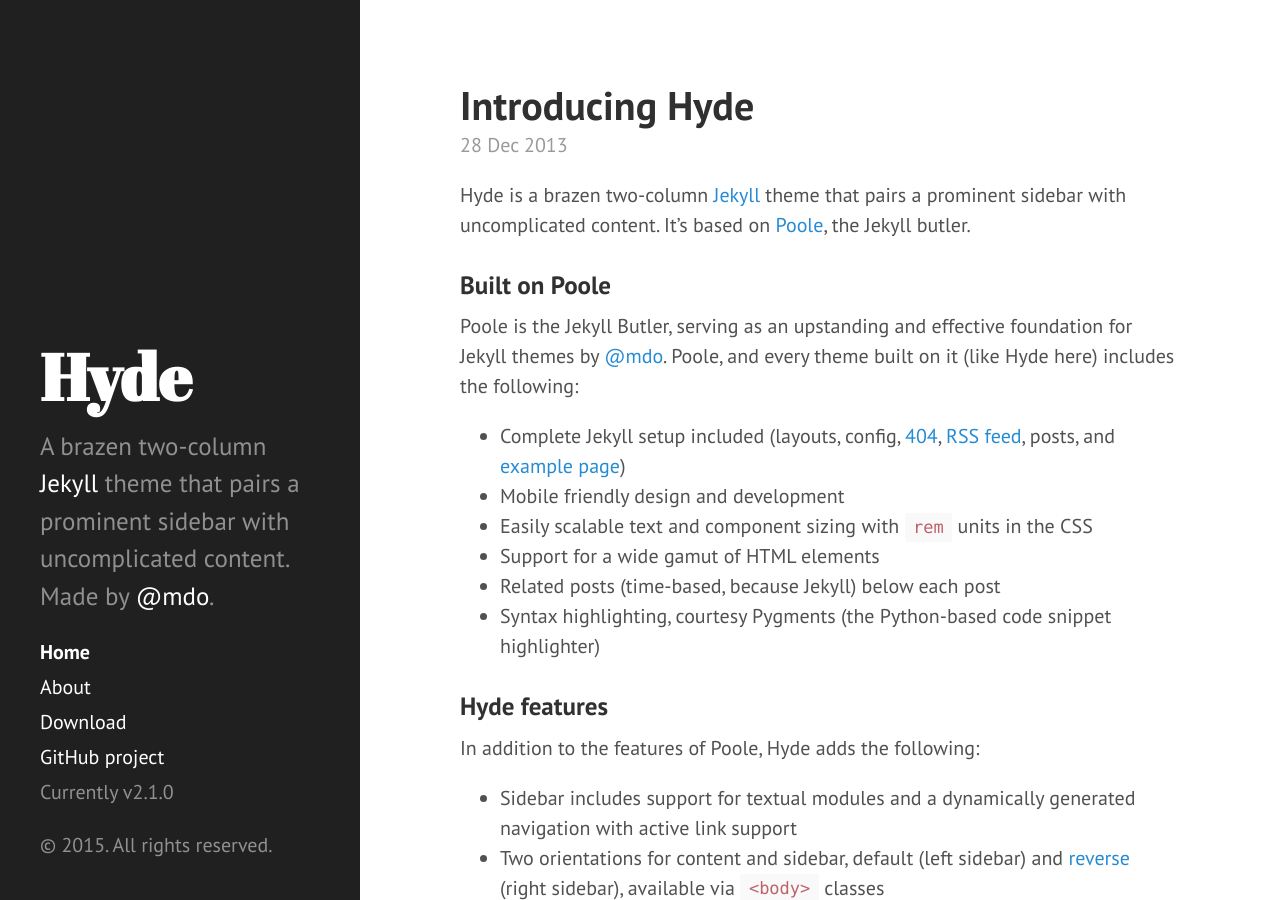
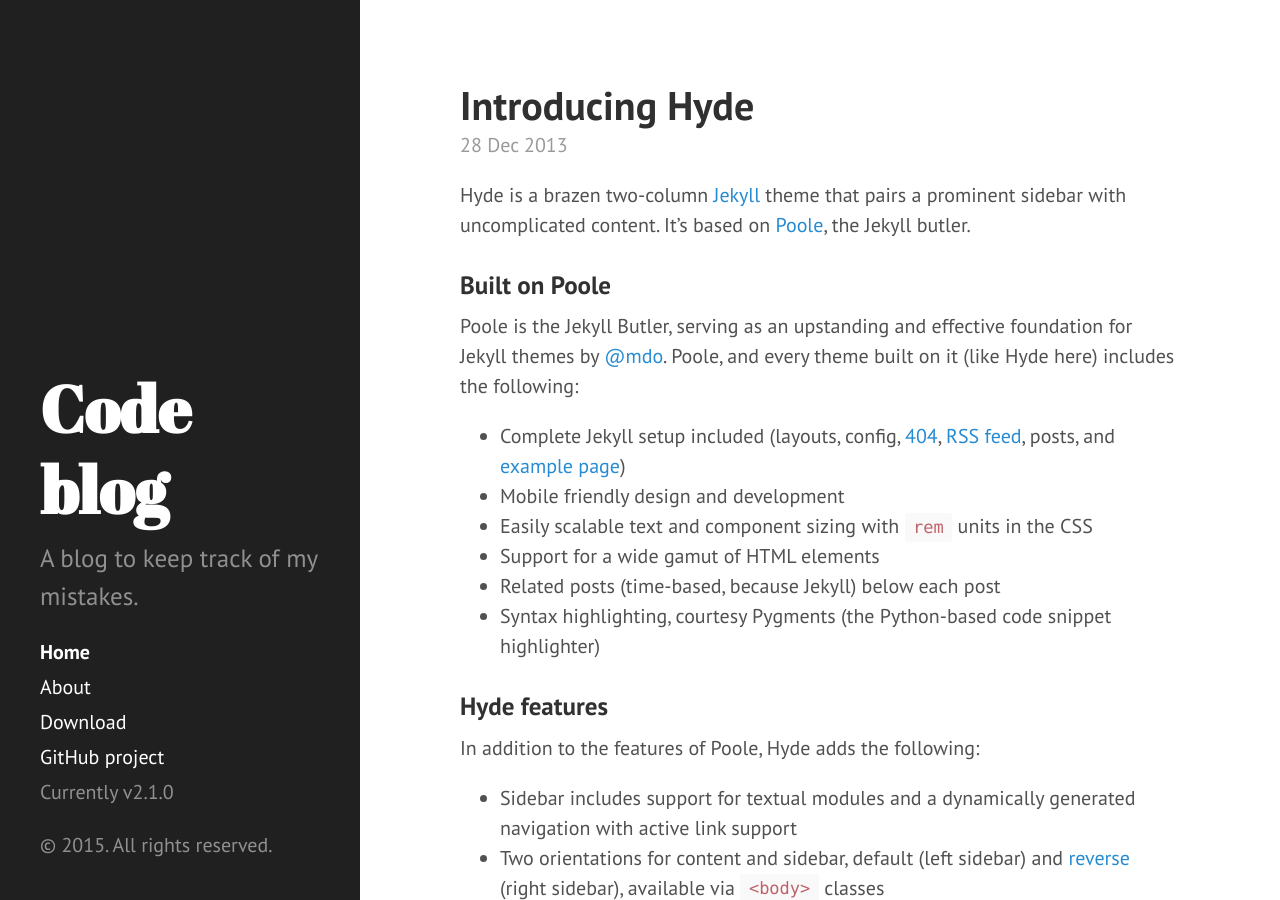
Before and after one commit to sgrieve/sgrieve.github.io, a Jekyll site: the page built from index.html, in a window 1280 px wide and 900 px high. Built offline with Jekyll 4.4.1, drawn with Linux system fonts in a browser that asks for light colours; Markdown is read by kramdown in place of the engine named in the settings; the list of posts is cut into pages by our own code.

Commit message:
updated config

```diff
--- a/_config.yml
+++ b/_config.yml
@@ -7,15 +7,15 @@
 relative_permalinks: true
 
 # Setup
-title:            Hyde
-tagline:          'A Jekyll theme'
-description:      'A brazen two-column <a href="http://jekyllrb.com" target="_blank">Jekyll</a> theme that pairs a prominent sidebar with uncomplicated content. Made by <a href="https://twitter.com/mdo" target="_blank">@mdo</a>.'
-url:              http://hyde.getpoole.com
+title:            Code blog
+tagline:          'A record of my stupidity'
+description:      'A blog to keep track of my mistakes.'
+url:              http://sgrieve.github.com
 baseurl:          /
 
 author:
-  name:           'Mark Otto'
-  url:            https://twitter.com/mdo
+  name:           'Stuart Grieve'
+  url:            http://www.geos.ed.ac.uk/homes/s0675405/
 
 paginate:         5
 
@@ -23,4 +23,4 @@
 version:          2.1.0
 
 github:
-  repo:           https://github.com/poole/hyde
+  repo:           https://github.com/sgrieve
```
